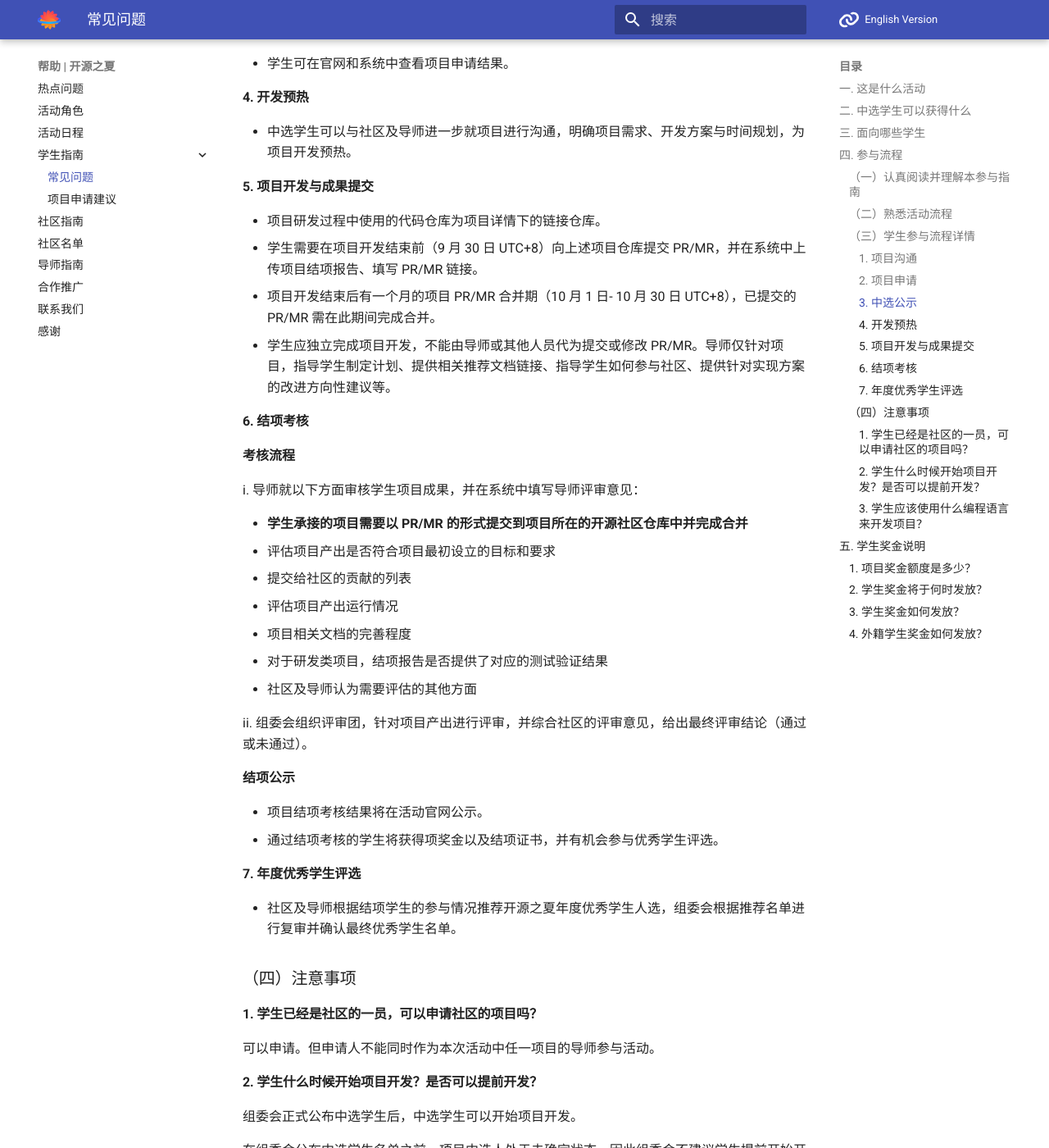
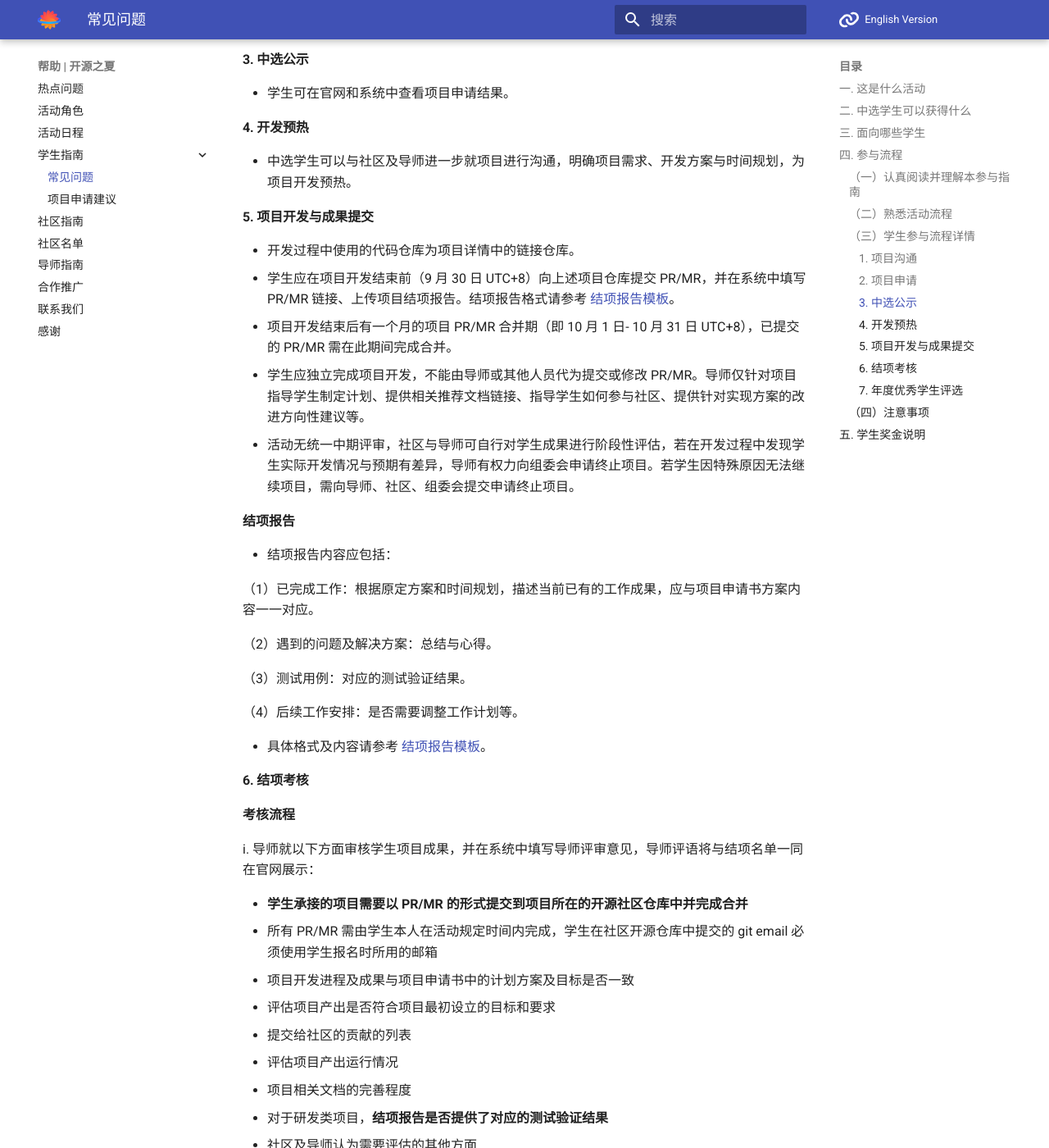
Before and after one commit to summer-ospp/help, an MkDocs documentation site: the page built from docs/student.md, in a window 1280 px wide and 1400 px high, scrolled down 3244 px. Shown: the whole window at 82% size. Built offline with MkDocs 1.6.1 and Material for MkDocs 9.7.7, drawn with Linux system fonts in a browser that asks for light colours; comment, search, counter and statistics services are not loaded; some of the changed text lies outside the part shown.

Commit message:
Update student.md

```diff
--- a/docs/student.md
+++ b/docs/student.md
@@ -1,30 +1,30 @@
 # 学生指南
 
-* 参与活动前，请学生认真阅读[学生参与协议](assets/student-rules.txt)，正式申请项目表示同意本协议全部内容。
-* 学生结项后，需在点亮计划管理系统内下载、手签、上传签字版学生参与协议电子扫描件，并在系统中填写收款银行卡信息。
-* 学生不得同时以导师身份参加本活动。
-* 请务必认真对待并坚持自己的选择。
+- 学生不得同时以导师身份参加本活动，如在活动过程中发现此情况，组委会将取消其参与资格、导师奖金及学生奖金。
+- 参与活动前，请学生认真阅读 [学生参与协议](https://summer-ospp.ac.cn/help/assets/student-rules.txt)，正式申请项目表示同意本协议全部内容。
+- 学生结项后，在系统中下载、手签、上传签字版学生参与协议电子扫描件，并在系统中填写收款银行卡信息。
+- 请务必认真对待并坚持自己的选择。
 
 ## 一. 这是什么活动
 
-* 活动介绍，跳转至 [热点问题](index.md)
-* 查找开源社区，跳转至 [社区列表](https://summer-ospp.ac.cn/org/orglist)
-* 查找项目任务，跳转至 [项目列表](https://summer-ospp.ac.cn/org/projectlist)
+- [活动介绍](https://summer-ospp.ac.cn/help/)
+- 查找开源社区，请查看 [社区列表](https://summer-ospp.ac.cn/org/orglist)
+- 查找项目任务，请查看 [项目列表](https://summer-ospp.ac.cn/org/projectlist)
 
 ## 二. 中选学生可以获得什么
 
-* 结识开源界小伙伴和技术大牛
-* 获得社区导师的专业指导，与开源项目开发者深度交流
-* 丰富项目实践经验，提升项目开发技能
-* 为学习方向提供参考，为职业发展积累人脉
-* 获得结项奖金和结项证书：通过结项考核的学生将有机会获得优秀学生证书。
+- 结识开源界小伙伴和技术大牛
+- 获得社区导师的专业指导，与开源项目开发者深度交流
+- 丰富项目实践经验，提升项目开发技能
+- 为学习方向提供参考，为职业发展积累人脉
+- 通过结项考核的学生将获得结项奖金和结项证书，更有机会获选优秀学生
 
 ## 三. 面向哪些学生
 
-* 本活动面向年满 18 周岁在校学生。
-* 暑期即将毕业的学生，只要在申请时学生证处在有效期内，就可以提交申请。
-* 中国籍学生参与活动需提供身份证、学生证、教育部学籍在线验证报告（学信网）或在读证明。
-* 外籍学生参与活动需提供护照，同时提供录取通知书、学生卡、在读证明等文件用于证明学生身份。
+- 本活动面向年满 18 周岁的高校在校学生。
+- 暑期即将毕业的学生，只要申请时学生证处在有效期内，就可以报名活动。
+- 中国籍学生参与活动时需提供身份证、学生证、教育部学籍在线验证报告（学信网）或在读证明。
+- 外籍学生参与活动时需提供护照，同时提供录取通知书、学生卡、在读证明等文件用于证明学生身份。
 
 ## 四. 参与流程
 
@@ -32,167 +32,189 @@
 
 ### （二）熟悉活动流程
 
-|序号|日期|事项|备注|
-|:----|:----|:----|:----|
-|1|03/06-03/31|社区报名、审核及社区名单公示|报名审核通过的社区会陆续上线官网|
-|2|04/01-04/28|社区提交项目与组委会审核|审核通过的项目陆续上线官网|
-|3|04/29|完整项目清单公示|    |
-|4|04/29-06/04|学生报名、挑选项目、与导师沟通并准备项目申请材料、提交申请|04/29起，学生可在系统中注册账号并填写个人资料，个人资料审核通过的学生即可提交项目申请。<br>注：个人资料应在06/03 15:00 UTC+8 前完成填写并提交审核，项目申请书应在06/04 18:00 UTC+8 前 完成提交。|
-|5|06/05-06/25|项目申请审核|06/05-06/11 导师审核<br>06/12-06/18 社区审核<br>06/19-06/25 组委会审核<br>*申请书的质量是审核通过的重要标准|
-|6|06/26|中选公示|学生可在官网和点亮计划管理系统中查看申请结果|
-|7|06/26-06/30|项目开发预热|中选学生可以与社区及导师进一步就项目进行沟通，明确项目需求、开发方案与时间规划，为项目开发预热|
-|8|07/01-09/30|项目开发|结项报告与 PR/MR 链接提交截止时间 09/30 24:00 UTC+8|
-|9|10/01-10/31|导师结项审核-PR/MR 合并阶段|在此期间，学生开发者依然可以对提交的 PR/MR 进行完善，直至合并|
-|10|11/01-11/08|组委会结项审核-成果审核阶段|    |
-|11|11/09|结项项目公示|结项结果可在官网和点亮计划管理系统中查看，成功结项的学生可在系统中上传参与协议并补充银行卡信息|
-|12|11月|年度优秀学生评选|结项审核结束后由导师和社区推荐|
+| 序号 | 日期        | 事项                                                         | 备注                                                         |
+| ---- | ----------- | ------------------------------------------------------------ | ------------------------------------------------------------ |
+| 1    | 03/11-04/01 | 社区报名、审核及社区名单公示                                 | 报名审核通过的社区将陆续上线官网                             |
+| 2    | 04/04-04/28 | 社区提交项目与组委会审核                                     | 审核通过的项目将陆续上线官网                                 |
+| 3    | 04/29       | 完整项目清单公示                                             |                                                              |
+| 4    | 04/29-06/04 | 学生报名、挑选项目、与导师沟通并准备项目申请材料、提交项目申请 | 04/29起，学生可在系统注册账号并填写个人资料，资料审核通过的学生可在系统提交项目申请书。 注：个人资料应在06/03 15:00 UTC+8 前完成填写并提交审核，项目申请书应在06/04 18:00 UTC+8 前完成提交。 |
+| 5    | 06/05-06/25 | 项目申请审核                                                 | 06/05-06/11 导师审核 06/12-06/18 社区审核 06/19-06/25 组委会审核 *项目申请书的质量是审核通过的重要标准 |
+| 6    | 06/26       | 中选公示                                                     | 学生可在官网和系统中查看申请结果                             |
+| 7    | 06/26-06/30 | 项目开发预热                                                 | 中选学生与社区、导师进一步就项目进行沟通，明确项目需求、开发方案与时间规划，为项目开发预热 |
+| 8    | 07/01-09/30 | 项目开发                                                     | 结项报告与 PR/MR 链接提交截止时间为 09/30 24:00 UTC+8        |
+| 9    | 10/01-10/31 | 导师结项审核-PR/MR 合并阶段                                  | 在此期间，学生开发者依然可以对提交的 PR/MR 进行完善，直至合并 |
+| 10   | 11/01-11/08 | 组委会结项审核-成果审核阶段                                  |                                                              |
+| 11   | 11/09       | 结项项目公示                                                 | 结项结果可在官网和系统中查看，成功结项的学生可在系统中上传参与协议并补充银行卡信息 |
+| 12   | 11月        | 年度优秀学生评选                                             | 结项审核结束后由导师和社区推荐                               |
 
 ### （三）学生参与流程详情
 
-*各阶段流程操作均在点亮计划管理系统内进行，默认时区为北京时间（UTC+8）*
+*各阶段流程操作均在系统内进行，默认时区为北京时间（UTC+8）*
 
-#### 1. 项目沟通
+#### **1. 项目沟通**
 
 **注册报名**
 
-* 学生可通过活动官网首页学生登录入口，注册并登录点亮计划管理系统（以下简称：系统），并按活动要求填写信息完成报名。
-* 往届学生可登录原账号更新信息并报名。
-* 学生在社区开源仓库中提交的 git email 必须使用学生报名时所用的邮箱。
-* 学生不得同时以导师身份参加本活动。
+- 学生可通过活动官网首页的学生登录入口注册学生账号、登录系统，并按活动要求填写提交个人资料，资料经组委会审核通过即报名成功。
+- 往届学生可登录原账号更新信息并报名。
+- **学生在社区开源仓库中提交的 git email 必须使用学生报名时所用的邮箱。**
+- **学生不得同时以导师身份参加本活动**，如在活动过程中发现此情况，组委会将取消其参与资格、导师奖金及学生奖金。
 
 **挑选项目**
 
-* 从 [官网-查看项目](https://summer-ospp.ac.cn/org) 中，获取项目列表。
-* 学生最多可以提交三个项目的申请书，但最终只能承担一个项目。
-* 每个项目最多由一名学生承担。
+- 从 [官网-查看项目](https://summer-ospp.ac.cn/org) 中，获取项目列表。
+- 学生最多可以提交三个项目的申请书，但最终只能承担一个项目。
+- 每个项目最多由一名学生承担。
 
 **与导师沟通**
 
-* 官网项目描述中有项目指定导师的姓名与联系邮箱，学生可通过电子邮箱与导师进行沟通，邮件沟通是参与社区活动的基本方式。
-* 请学生注意与导师沟通的基本礼仪，导师仅提供力所能及的指导和建议，项目本身的申请、设计和开发都是由学生自己完成。
-* 此阶段既是了解项目详情的时期，也是了解社区运作方式、熟悉社区礼仪的时期。
+- 官网项目描述中有项目导师的姓名与联系邮箱，学生可通过邮件与导师进行沟通，邮件沟通是参与社区活动的基本方式。
+- 请学生注意与导师沟通的基本礼仪，导师仅提供力所能及的指导和建议，项目本身的申请、设计和开发都应由学生自己完成。
+- 此阶段既是了解项目详情的时期，也是了解社区运作方式、熟悉社区礼仪的时期。
 
-#### 2. 项目申请
+#### **2. 项目申请**
 
 **准备项目申请材料**
 
-* 查看 [项目申请模板](assets/项目申请模板.pdf) 并根据要求准备相关材料。
-* 项目申请书的质量是评定学生申请是否通过的最主要标准。
+- 请认真阅读 [项目申请建议](https://summer-ospp.ac.cn/help/proj_apply/)。
+- 根据项目要求，参考 [项目申请模板](https://summer-ospp.ac.cn/help/assets/项目申请模板.pdf) 准备相关材料。
+- 项目申请书的质量是评定学生申请是否通过的最主要标准。
+- 中选学生的项目申请书将于官网公示。
 
 **提交项目申请**
 
-* 通过系统提交申请材料。
-* 学生最多可以提交三个项目的申请书，但最终最多只能承担一个项目。
-* 在提交项目申请时，需要对本人申请的所有项目的中选优先级进行排序，若同时被多个项目选中，则根据该学生提交的项目排序，优先中选优先级高的项目。
+- 通过系统提交申请材料。
+- 学生最多可以提交三个项目的申请书，但最终只能承担一个项目。
+- 在提交项目申请时，需要对本人申请的所有项目的中选优先级进行排序，若同时被多个项目选中，则根据该学生提交的项目排序，优先中选优先级高的项目。
 
-#### 3. 中选公示
+#### **3. 中选公示**
 
-* 学生可在官网和系统中查看项目申请结果。
+- 学生可在官网和系统中查看项目申请结果。
 
-#### 4. 开发预热
+#### **4. 开发预热**
 
-* 中选学生可以与社区及导师进一步就项目进行沟通，明确项目需求、开发方案与时间规划，为项目开发预热。
+- 中选学生可以与社区及导师进一步就项目进行沟通，明确项目需求、开发方案与时间规划，为项目开发预热。
 
-#### 5. 项目开发与成果提交
+#### **5. 项目开发与成果提交**
 
-* 项目研发过程中使用的代码仓库为项目详情下的链接仓库。
-* 学生需要在项目开发结束前（9 月 30 日 UTC+8）向上述项目仓库提交 PR/MR，并在系统中上传项目结项报告、填写 PR/MR 链接。
-* 项目开发结束后有一个月的项目 PR/MR 合并期（10 月 1 日- 10 月 30 日 UTC+8），已提交的 PR/MR 需在此期间完成合并。
-* 学生应独立完成项目开发，不能由导师或其他人员代为提交或修改 PR/MR。导师仅针对项目，指导学生制定计划、提供相关推荐文档链接、指导学生如何参与社区、提供针对实现方案的改进方向性建议等。
+- 开发过程中使用的代码仓库为项目详情中的链接仓库。
+- 学生应在项目开发结束前（9 月 30 日 UTC+8）向上述项目仓库提交 PR/MR，并在系统中填写 PR/MR 链接、上传项目结项报告。结项报告格式请参考 [结项报告模板](https://github.com/summer-ospp/help/blob/da3b0ff0a799d634889ab1f7f991db8d8e5bb8d5/docs/assets/结项报告模板.txt)。
+- 项目开发结束后有一个月的项目 PR/MR 合并期（即 10 月 1 日- 10 月 31 日 UTC+8），已提交的 PR/MR 需在此期间完成合并。
+- 学生应独立完成项目开发，不能由导师或其他人员代为提交或修改 PR/MR。导师仅针对项目指导学生制定计划、提供相关推荐文档链接、指导学生如何参与社区、提供针对实现方案的改进方向性建议等。
+- 活动无统一中期评审，社区与导师可自行对学生成果进行阶段性评估，若在开发过程中发现学生实际开发情况与预期有差异，导师有权力向组委会申请终止项目。若学生因特殊原因无法继续项目，需向导师、社区、组委会提交申请终止项目。
 
-#### 6. 结项考核
+**结项报告**
+
+- 结项报告内容应包括：
+
+  （1）已完成工作：根据原定方案和时间规划，描述当前已有的工作成果，应与项目申请书方案内容一一对应。
+
+  （2）遇到的问题及解决方案：总结与心得。
+
+  （3）测试用例：对应的测试验证结果。
+
+  （4）后续工作安排：是否需要调整工作计划等。
+
+- 具体格式及内容请参考 [结项报告模板](https://github.com/summer-ospp/help/blob/da3b0ff0a799d634889ab1f7f991db8d8e5bb8d5/docs/assets/结项报告模板.txt)。
+
+#### **6. 结项考核**
 
 **考核流程**
 
-i. 导师就以下方面审核学生项目成果，并在系统中填写导师评审意见：
+i. 导师就以下方面审核学生项目成果，并在系统中填写导师评审意见，导师评语将与结项名单一同在官网展示：
 
-* **学生承接的项目需要以 PR/MR 的形式提交到项目所在的开源社区仓库中并完成合并**
-* 评估项目产出是否符合项目最初设立的目标和要求
-* 提交给社区的贡献的列表
-* 评估项目产出运行情况
-* 项目相关文档的完善程度
-* 对于研发类项目，结项报告是否提供了对应的测试验证结果
-* 社区及导师认为需要评估的其他方面
+- **学生承接的项目需要以 PR/MR 的形式提交到项目所在的开源社区仓库中并完成合并**
+- 所有 PR/MR 需由学生本人在活动规定时间内完成，学生在社区开源仓库中提交的 git email 必须使用学生报名时所用的邮箱
+- 项目开发进程及成果与项目申请书中的计划方案及目标是否一致
+- 评估项目产出是否符合项目最初设立的目标和要求
+- 提交给社区的贡献的列表
+- 评估项目产出运行情况
+- 项目相关文档的完善程度
+- 对于研发类项目，**结项报告是否提供了对应的测试验证结果**
+- 社区及导师认为需要评估的其他方面
 
-ii. 组委会组织评审团，针对项目产出进行评审，并综合社区的评审意见，给出最终评审结论（通过或未通过）。
+ii. 组委会组织评审专家针对项目产出进行评审，综合导师的评审意见给出最终评审结论（通过或未通过）。
 
 **结项公示**
 
-* 项目结项考核结果将在活动官网公示。
-* 通过结项考核的学生将获得项奖金以及结项证书，并有机会参与优秀学生评选。
+- 项目结项考核结果及导师评语将在活动官网公示。
+- 成功结项的学生可在系统中下载、手签、上传签字版学生参与协议电子扫描件，并在系统中填写收款银行卡信息。
+- 通过结项考核的学生将获得结项奖金以及结项证书，并有机会参与优秀学生评选。
 
-#### 7. 年度优秀学生评选
+#### **7. 年度优秀学生评选**
 
-* 社区及导师根据结项学生的参与情况推荐开源之夏年度优秀学生人选，组委会根据推荐名单进行复审并确认最终优秀学生名单。
+- 社区及导师根据结项学生的参与情况推荐开源之夏年度优秀学生人选，组委会根据推荐名单进行复审并确认最终优秀学生名单。
 
 ### （四）注意事项
 
-#### 1. 学生已经是社区的一员，可以申请社区的项目吗？
+**1. 学生已经是社区的一员，可以申请社区的项目吗？**
 
 可以申请。但申请人不能同时作为本次活动中任一项目的导师参与活动。
 
-#### 2. 学生什么时候开始项目开发？是否可以提前开发？
+**2. 学生什么时候开始项目开发？是否可以提前开发？**
 
 组委会正式公布中选学生后，中选学生可以开始项目开发。
 
-在组委会公布中选学生名单之前，项目中选人处于未确定状态，因此组委会不建议学生提前开始开发工作。中选公示前，学生应将精力放在完善项目申请书与项目方案上。磨刀不误砍柴工，无论是本次活动的项目，还是未来学生在工作中参与的项目，前期的项目规划和方案设计都是非常重要的。
+只有学生排序与导师排序匹配成功、社区审核与组委会审核通过的学生，才能被认定为项目中选学生。在组委会公布中选学生名单之前，项目中选人处于未确定状态。导师不允许提前内定学生、不允许私下向学生承诺中选结果，也不能要求学生提前开始开发工作。在中选结果公示之前进行的开发、提交的 PR/MR 链接不符合结项审核的时间要求，将不予认可。
 
-#### 3. 学生应该使用什么编程语言来开发项目？
+在中选公示前，学生应将精力放在完善项目申请书与项目方案上。磨刀不误砍柴工，无论是本次活动的项目，还是未来学生在工作中参与的项目，前期的项目规划和方案设计都是非常重要的。
+
+**3. 学生应该使用什么编程语言来开发项目？**
 
 学生可根据社区项目的需求来选择编程语言，一般应当与社区使用的编程语言保持一致。
 
 ## 五. 学生奖金说明
 
-### 1. 项目奖金额度是多少？
+1. 项目奖金额度是多少？
 
-项目难度分为基础和进阶两档，对应结项奖金分别为：税前人民币 8000 元和税前人民币 12000 元。
+项目难度分为基础和进阶两档，对应结项奖金分别为：**税前 8000 元人民币和税前 12000 元人民币**。
 
-### 2. 学生奖金将于何时发放？
+2. 学生奖金将于何时发放？
 
 通过结项考核的学生将获得奖金。若结项评审未通过，则不予发放奖金。
 
-### 3. 学生奖金如何发放？
+3. 学生奖金如何发放？
 
 i. 结项奖金将根据《中华人民共和国个人所得税法》居民个人劳务报酬所得个税计算方式进行预扣预缴。满足个人所得税退税条件的学生，可在第二年的 3 至 6 月在个人所得税 APP 中申请退税。
 
-ii. 填写信息前，学生需确认所提供的收款银行卡属于一类银行卡（二类银行卡日转账限额将影响奖金发放）。
+ii. 填写信息前，**学生需确认所提供的收款银行卡属于一类银行卡**（二类银行卡日转账限额将影响奖金发放）。
 
-iii. 学生奖金由银行转账方式发放，银行卡须为本人名下借记卡，结项的学生应及时在点亮计划管理系统内填写银行卡信息：
+iii. 学生奖金由银行转账方式发放，银行卡须为本人名下借记卡，结项的学生应及时在系统内填写银行卡信息：
 
-* 收款人姓名：
-* 手机号：
-* 开户行：
-* 开户行号：
-* 银行卡号：
-* 身份证号：
+- 收款人姓名：
+- 手机号：
+- 开户行：
+- 开户行号：
+- 银行卡号：
+- 身份证号：
 
-    **注：采集数据仅用于此次活动，活动组委会将采取合理的措施来保护隐私数据、个人身份信息和其他敏感资料。*
+**注：采集数据仅用于此次活动，活动组委会将采取合理的措施来保护隐私数据、个人身份信息和其他敏感资料。*
 
-### 4. 外籍学生奖金如何发放？
+4. 外籍学生奖金如何发放？
 
-i. 根据税务局管理要求，外籍学生奖金发放需提供本人护照扫描件。
+i. 目前组委会只能通过国际资金清算系统（SWIFT 系统）进行外汇拨款，奖金将按汇款当日实时汇率，人民币转换美元结算，若外籍结项学生提供的个人银行账户被 SWIFT 系统禁用，将无法接收结项奖金。
 
-ii. 外籍学生奖金一律由美元结算，以奖金发放时的实时汇率为准。
+ii. 根据税务局管理要求，外籍学生奖金发放需提供本人护照扫描件。
 
-iii. 学生奖金由银行转账方式形式发放，银行卡须为本人名下，结项通过的同学在点亮计划管理系统内填写银行卡信息用于转账及中国税务管理机构审核：
+iii. 学生奖金由银行转账方式发放，银行卡须为本人名下，结项考核通过的同学在系统填写以下银行卡信息用于转账及中国税务管理机构审核：
 
-* Payee's Full Name
-* Gender
-* ID Card Number
-* Nationality
-* Date of Birth
-* Telephone Number
-* Payee's Address
-* Payee's Bank Name and Address
-* Payee's Bank Account
-* Swiftcode
-* Scancopy of Passport
+- Payee's Full Name
+- Gender
+- ID Card Number
+- Nationality
+- Date of Birth
+- Telephone Number
+- Payee's Address
+- Payee's Bank Name and Address
+- Payee's Bank Account
+- Swiftcode
+- Scancopy of Passport
 
-    **注：以上为按现行的国际结算政策要求所需资料，活动组委会将采取合理的措施来保护隐私数据、个人身份信息和其他敏感资料。*
+**注：以上为按现行的国际结算政策要求所需资料，活动组委会将采取合理的措施来保护隐私数据、个人身份信息和其他敏感资料。*
 
 iv. 根据税务条款中外国人员在中国境内取得收益的场景，组委会发放奖金时将代缴个人所得税，计算方法如下（单位：元）：
 
-* 3750 元 以下，税率 3% 税额 (奖金80%*3%)
-* 15000 元 以下，税率 10% 税额 (奖金80%*10%-210)
+- 不超过 3000 元，税率 3%，税额 (奖金 80%*3%)
+- 超过 3000元 至 12000 元的部分，税率 10%，税额 (奖金 80%*10%-210)
 
-    **注：因收款人户名、收款人国别被 FATF、联合国、公安部等外部机构列入制裁名单导致无法汇款的情况，由收款人自行承担后果。*
+**注：因收款人户名、收款人国别被 FATF、联合国、公安部等外部机构列入制裁名单导致无法汇款的情况，由收款人自行承担后果。*
```
